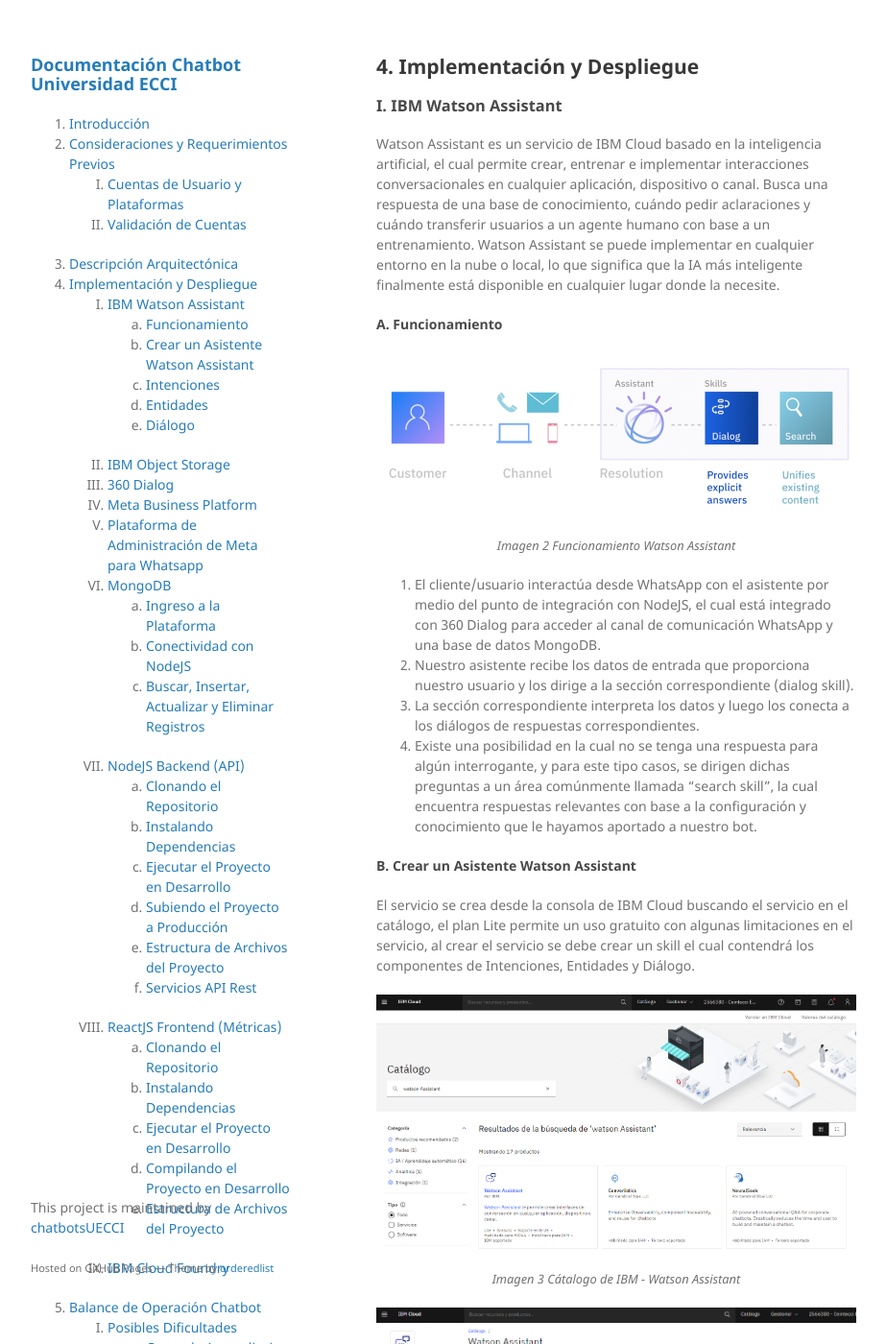
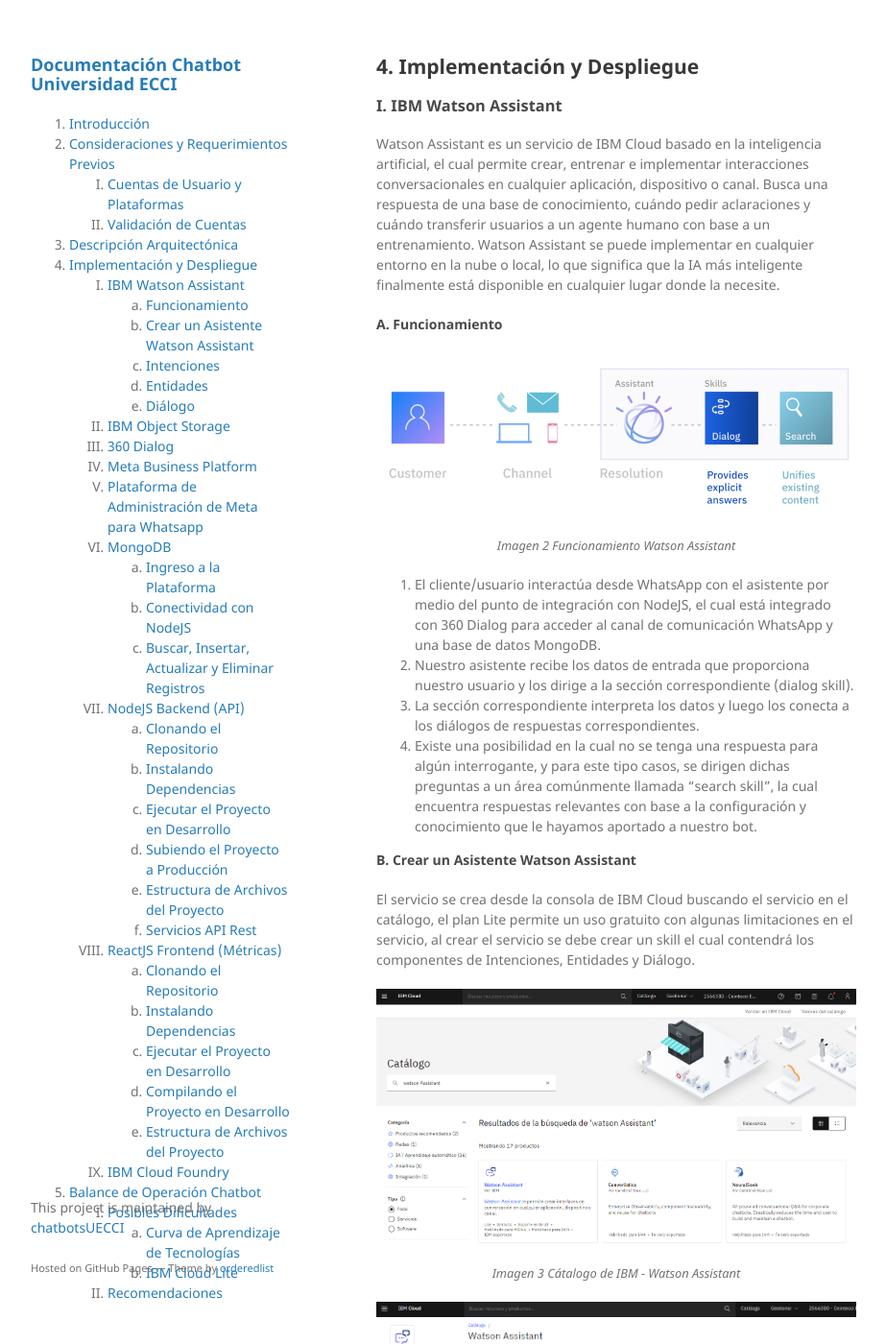
Before and after one commit to chatbotsUECCI/chatbot_ecci_documentation, a Jekyll site: the page built from Chapters/chapter04_implementacion_despliegue.md, in a window 1280 px wide and 1400 px high. Shown: the whole window at 96% size, without its empty margins (178-1101 px from the left). Built offline with Jekyll 4.4.1, drawn with Linux system fonts in a browser that asks for light colours; our own code applies the rules of GitHub Pages for plain Markdown files.

Commit message:
Update jekyll-theme-minimal.scss

```diff
--- a/_sass/jekyll-theme-minimal.scss
+++ b/_sass/jekyll-theme-minimal.scss
@@ -14,7 +14,7 @@ h1, h2, h3, h4, h5, h6 {
   margin:0 0 20px;
 }
 
-p, ul, ol, table, pre, dl {
+p, table, pre, dl {
   margin:0 0 20px;
 }
 
```
